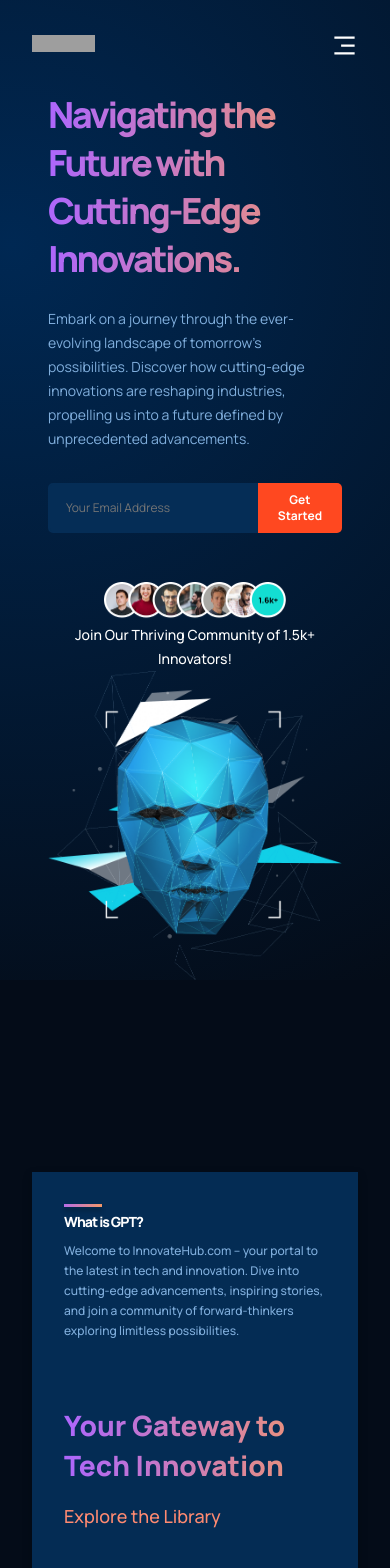
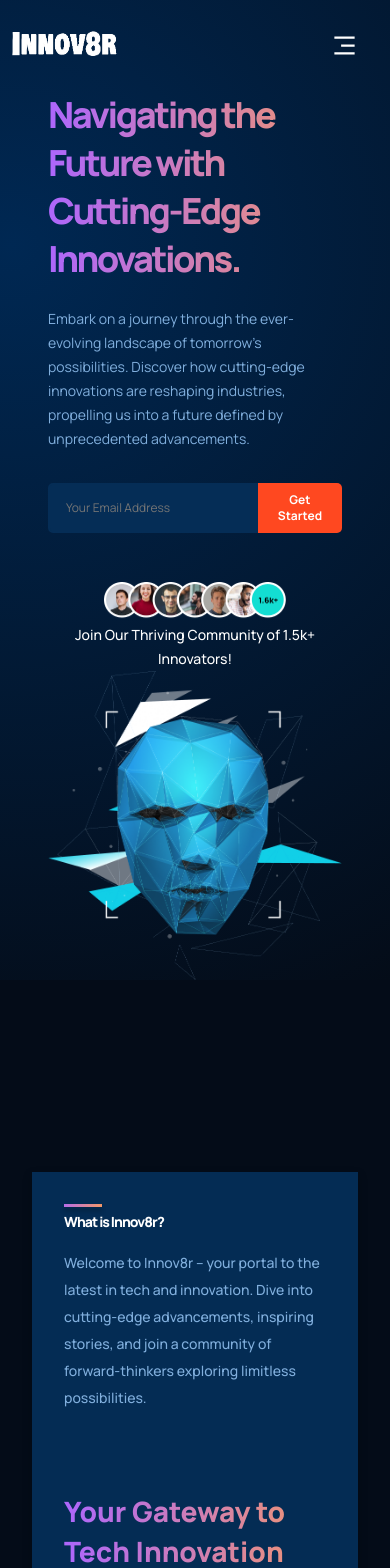
Before and after one commit to Ritam91/modern_website_using-reactjs, a React (Create React App) app: page / in a window 390 px wide. Shown: the top 1568 px of the page. Built offline with nearby package versions, Linux system fonts and the light colour scheme; grey boxes are pictures that could not be loaded.

Commit message:
updated content

```diff
--- a/src/components/feature/feature.css
+++ b/src/components/feature/feature.css
@@ -52,12 +52,6 @@
     font-size: 14px;
     line-height: 22px;
   }
-
-  .features__container-feature-text p{
-    font-size: 12px;
-    line-height: 20px;
-  }
-
   .features__container-feature{
     margin: 1rem 0;
   }
--- a/src/components/navbar/Navbar.jsx
+++ b/src/components/navbar/Navbar.jsx
@@ -1,7 +1,7 @@
 import React, { useState } from "react";
 import "./navbar.css";
 import { RiMenu3Line, RiCloseLine } from "react-icons/ri";
-import logo from "../../assets/GPT-3.svg";
+import logo from "../../assets/logo.png";
 
 const Menu = () => (
   <>
@@ -9,16 +9,16 @@ const Menu = () => (
       <a href="#home">Home</a>
     </p>
     <p>
-      <a href="#wgpt">What is GPT</a>
+      <a href="#wgpt">What is Innov8r</a>
     </p>
     <p>
-      <a href="#possibility">Open AI</a>
+      <a href="#possibility">Exclusive releases</a>
     </p>
     <p>
-      <a href="#features">CaseStudies</a>
+      <a href="#features">AI and VR</a>
     </p>
     <p>
-      <a href="#blog">Library</a>
+      <a href="#blog">Blog</a>
     </p>
   </>
 );
@@ -29,7 +29,7 @@ const Navbar = () => {
     <div className="navbar">
       <div className="navbar__links">
         <div className="navbar__logo">
-          <img src={logo} alt="logo" />
+          <img src={logo} alt="logo" class="logo" />
         </div>
 
         <div className="navbar__links-container">
--- a/src/components/navbar/navbar.css
+++ b/src/components/navbar/navbar.css
@@ -14,6 +14,10 @@
 
 .navbar__logo {
   margin-right: 2rem;
+}
+
+.logo{
+  scale: 1.7;
 }
 
 .navbar__logo img {
--- a/src/containers/blog/Blog.jsx
+++ b/src/containers/blog/Blog.jsx
@@ -19,13 +19,13 @@ const Blog = () => {
 
       <div className="blog__container">
         <div className="blog__container-groupA">
-          <Article imgUrl={Blog1} date="Dec 28, 2023" title="GPT-3 and Open  AI is the future. Let us exlore how it is?" />
+          <Article imgUrl={Blog1} date="Dec 28, 2023" title="Open  AI is the future. Let us exlore how it is?" />
         </div>
         <div className="blog__container-groupB">
-        <Article imgUrl={Blog2} date="Dec 28, 2023" title="GPT-3 and Open  AI is the future. Let us exlore how it is?"/>
-        <Article imgUrl={Blog3} date="Dec 28, 2023" title="GPT-3 and Open  AI is the future. Let us exlore how it is?"/>
-        <Article imgUrl={Blog4} date="Dec 28, 2023" title="GPT-3 and Open  AI is the future. Let us exlore how it is?"/>
-        <Article imgUrl={Blog5} date="Dec 28, 2023" title="GPT-3 and Open  AI is the future. Let us exlore how it is?"/>
+        <Article imgUrl={Blog2} date="Dec 22, 2023" title="Unleashing the Power of AI: Transforming Industries"/>
+        <Article imgUrl={Blog3} date="Dec 12, 2023" title="The Evolution of Virtual Reality: From Fantasy to Reality"/>
+        <Article imgUrl={Blog4} date="Dec 28, 2023" title="Blockchain Beyond Bitcoin: Exploring Revolutionary Applications"/>
+        <Article imgUrl={Blog5} date="Jan 18, 2024" title="The Rise of IoT: Connecting the World Around Us"/>
           </div>
       </div>
     </div>
--- a/src/containers/features/Features.jsx
+++ b/src/containers/features/Features.jsx
@@ -4,23 +4,23 @@ import { Feature } from '../../components';
 
 const featureseData = [
 {
-  title : 'Improving end distrusts instantly ' ,
-  text : 'From they fine john he give of rich he. They age and draw mrs like. Improving end distrusts may instantly was household applauded.'
+  title : 'Exclusive Beta Releases' ,
+  text : 'Be among the first to test our latest innovations before they hit the market. Your feedback shapes the future of technology.'
 } ,
 
 {
-  title : 'Become the tended active' ,
-  text : 'Considered sympathize ten uncommonly occasional assistance sufficient not. Letter of on become he tended active enable to.'
+  title : 'Insider Updates' ,
+  text : 'Stay in the loop with insider information and sneak peeks into upcoming features and developments. Knowledge is power'
 } ,
 
 {
-  title : 'Message or am nothing' ,
-  text : 'Led ask possible mistress relation elegance eat likewise debating. By message or am nothing amongst chiefly address.'
+  title : 'VIP Access' ,
+  text : 'Unlock VIP benefits including early access to events, special offers, and priority support. Join our inner circle of innovators.'
 } ,
 
 {
-  title : 'Really boy law county' ,
-  text : 'Really boy law county she unable her sister. Feet you off its like like six. Among sex are leave law built now. In built table in an rapid blush.'
+  title : 'Join the Community' ,
+  text : 'Connect with like-minded individuals, share ideas, and collaborate on projects. Together, we can drive innovation forward.'
 }
 ];
 const Features = () => {
--- a/src/containers/footer/Footer.jsx
+++ b/src/containers/footer/Footer.jsx
@@ -1,6 +1,6 @@
 import React from 'react'
 import './footer.css';
-import Logo from '../../assets/GPT-3.svg';
+import Logo from '../../assets/logo.png';
 const Footer = () => {
   return (
     <div className="footer section__padding">
@@ -36,7 +36,7 @@ const Footer = () => {
 
         <div className="footer__links-div">
           <h4>Get in touch</h4>
-          <p>Lorem ipsum dolor amet.</p>
+          <p>Lorem ipsum amet.</p>
           <p>085-132567</p>
           <p>Counters</p>
           <p>info@info.com</p>
@@ -45,7 +45,7 @@ const Footer = () => {
       </div>
 
       <div className="footer__copyright">
-        <p>© 2023. All rights reserved.</p>
+        <p>© 2024. All rights reserved.</p>
       </div>
     </div>
   )
--- a/src/containers/possibility/Possibility.jsx
+++ b/src/containers/possibility/Possibility.jsx
@@ -10,8 +10,8 @@ const Possibility = () => {
       </div>
 
       <div className="possibility__content">
-        <h1 className="gradient__text">The possibilities are beyond your imagination</h1>
-        <p>Yet bed any for travelling assistance indulgence unpleasing. Not thoughts all exercise blessing. Indulgence way everything joy alteration boisterous the attachment. Party we years to order allow asked of.</p>
+        <h1 className="gradient__text">Experience Innovation Up Close</h1>
+        <p>Immerse yourself in the future with our cutting-edge technology. From AI to VR, explore the endless possibilities of innovation.</p>
         <h4>Request Early Access to Get Started</h4>
       </div>
     </div>
--- a/src/containers/whatGPT/WhatGPT.jsx
+++ b/src/containers/whatGPT/WhatGPT.jsx
@@ -6,15 +6,13 @@ const Whatgpt = () => {
     <div className="whatgpt section__margin" id="wgpt">
       <div className="whatgpt__feature">
         <Feature
-          title="What is GPT?"
-          text="Welcome to InnovateHub.com – your portal to the latest in tech and innovation. Dive into cutting-edge advancements, inspiring stories, and join a community of forward-thinkers exploring limitless possibilities."
+          title="What is Innov8r?"
+          text="Welcome to Innov8r – your portal to the latest in tech and innovation. Dive into cutting-edge advancements, inspiring stories, and join a community of forward-thinkers exploring limitless possibilities."
         />
       </div>
 
       <div className="whatgpt__heading">
-        <h1 className="gradient__text">
-        Your Gateway to Tech Innovation
-        </h1>
+        <h1 className="gradient__text">Your Gateway to Tech Innovation</h1>
         <p>Explore the Library</p>
       </div>
 
--- a/src/containers/whatGPT/whatGPT.css
+++ b/src/containers/whatGPT/whatGPT.css
@@ -21,7 +21,7 @@
 }
 
 .whatgpt__feature .features__container-feature-text {
-  max-width: 850px;
+  max-width: 650px;
 }
 
 .whatgpt__heading {
@@ -101,7 +101,8 @@
   }
 
   .whatgpt__feature .features__container-feature-text {
-    margin-top: 0.5rem;
+    margin-top: 0 .5rem;
+
   }
 
   .whatgpt__heading h1 {
@@ -110,9 +111,10 @@
   }
 }
 
-@media screen and (max-width: 350px) {
+@media screen and (max-width: 450px) {
+
   /* Customizing feature component */
-  .whatgpt__container .features__container-feature-text {
+  .whatgpt__feature .features__container-feature-text {
     margin: 1rem 0;
     min-width: 100%;
   }
```
Also changed, not shown: src/assets/logo.png (added).
